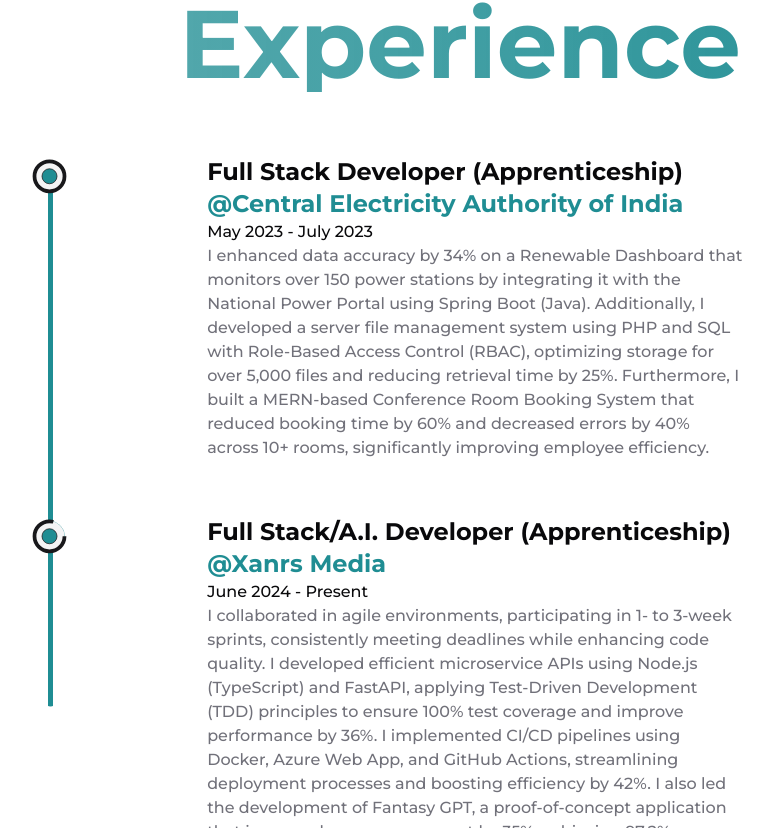
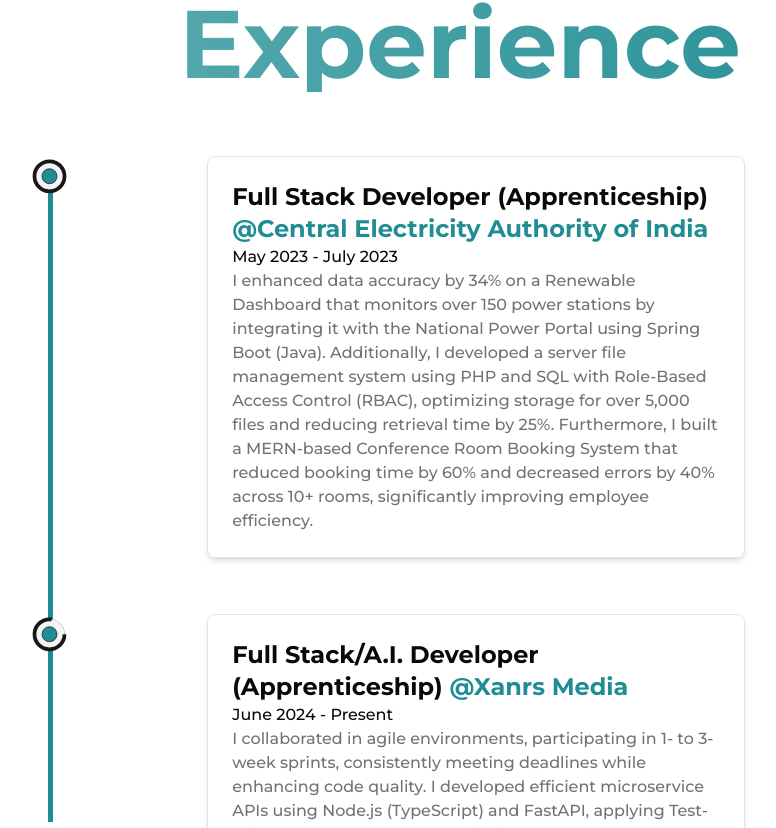
Before and after one commit to Nikunj2003/My-Next-Js-Portfolio, a Next.js app: page /about in a window 1280 px wide. Shown: the part 1012-1840 px from the top of the page, without its empty margins (180-956 px from the left). Built offline with nearby package versions, Linux system fonts and the light colour scheme.

Commit message:
Added theme-based styling for ExperienceShowcaseListItem and SkillPill components

```diff
--- a/src/components/experience/experience-showcase-list-item.tsx
+++ b/src/components/experience/experience-showcase-list-item.tsx
@@ -1,7 +1,7 @@
-import { RefObject, useRef } from "react";
+import { RefObject, useRef, useEffect, useState } from "react";
 import Link from "next/link";
-
 import { motion, useScroll } from "framer-motion";
+import { useTheme } from "next-themes";
 
 export interface ExperienceListIconProps {
   iconRef: RefObject<HTMLElement>;
@@ -51,6 +51,19 @@
   props: ExperienceShowcaseListItemProps
 ) {
   const ref = useRef(null);
+  const { resolvedTheme } = useTheme();
+  const [mounted, setMounted] = useState(false);
+
+  useEffect(() => {
+    setMounted(true);
+  }, []);
+
+  const backgroundColor =
+    resolvedTheme === "dark"
+      ? "bg-black/10 backdrop-blur-lg" // Dark theme background with blur
+      : "bg-white/10 backdrop-blur-lg"; // Light theme background with blur
+
+  if (!mounted) return null;
 
   return (
     <li ref={ref} className="mx-auto mb-14 flex w-[60%] flex-col gap-1">
@@ -62,6 +75,10 @@
           type: "spring",
           duration: 0.4,
         }}
+        style={{
+          border: `1px solid ${resolvedTheme === "dark" ? "#1A5458" : "#D6E8E9"}`, // Theme-based border color
+        }}
+        className={`rounded-lg p-6 shadow-md ${backgroundColor}`}
       >
         <h3 className="text-base font-bold text-foreground sm:text-xl md:text-2xl">
           {props.title}{" "}
--- a/src/components/skills/skills-pill.tsx
+++ b/src/components/skills/skills-pill.tsx
@@ -22,12 +22,16 @@
       ? "bg-black/10 backdrop-blur-lg" // Dark theme background with blur
       : "bg-white/10 backdrop-blur-lg"; // Light theme background with blur
 
+  // Set border color based on theme
+  const borderColor = resolvedTheme === "dark" ? "#1A5458" : "#D6E8E9";
+
   // Prevent rendering before the theme is resolved (avoiding mismatched colors during SSR or initial page load)
   if (!mounted) return null;
 
   return (
     <div
-      className={`flex w-max items-center gap-2 overflow-hidden rounded-lg border border-accent/20 px-4 py-3 text-sm shadow-sm sm:text-base md:px-6 md:py-3 md:text-lg ${backgroundColor}`}
+      className={`flex w-max items-center gap-2 overflow-hidden rounded-lg px-4 py-3 text-sm shadow-sm sm:text-base md:px-6 md:py-3 md:text-lg ${backgroundColor}`}
+      style={{ border: `1px solid ${borderColor}` }}
     >
       <Icon className="h-5 w-5 sm:h-8 sm:w-8" />
       <span className="font-medium">{name}</span>
```
